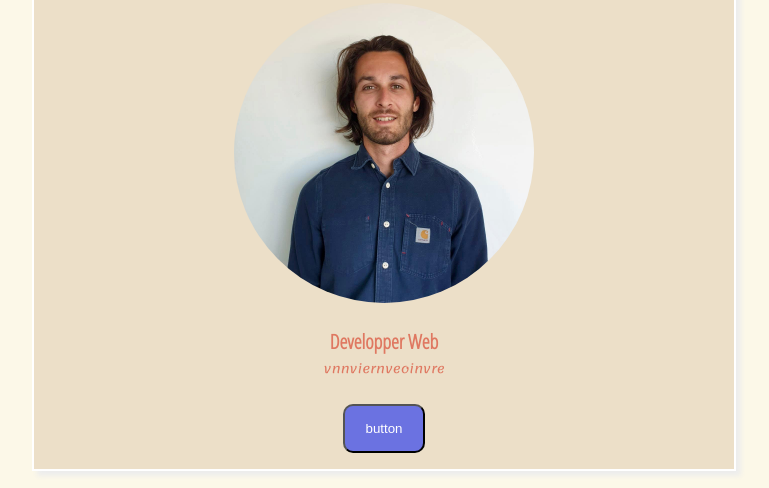
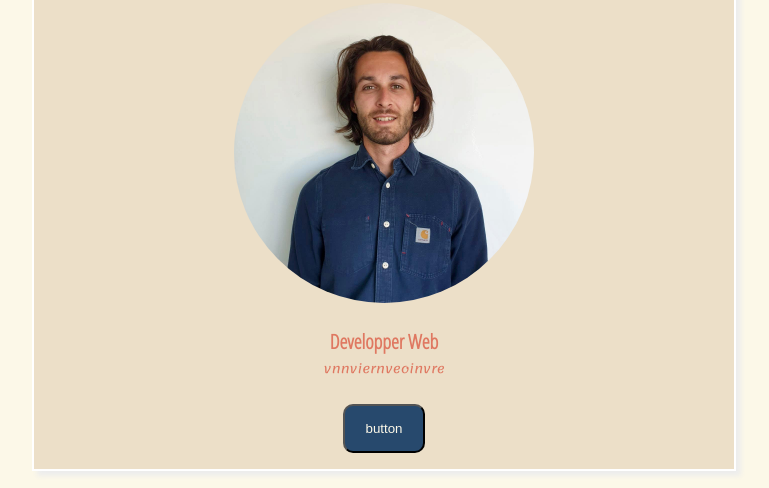
Before and after one commit to Gauthiertaton/profile, a plain HTML site: page index.html in a window 1280 px wide. Shown: the part 113-601 px from the top of the page, without its empty margins (256-1025 px from the left). Drawn offline with nearby package versions, Linux system fonts and the light colour scheme.

Commit message:
button ok ok

```diff
--- a/style.css
+++ b/style.css
@@ -57,8 +57,8 @@ img {
 }
 
 button {
-background-color: #6B72E1;
-color: white;
+background-color: #27496d;
+color: #fcf8e8;
 padding: 15px 20px;
 border-radius: 10px;
 }
```
